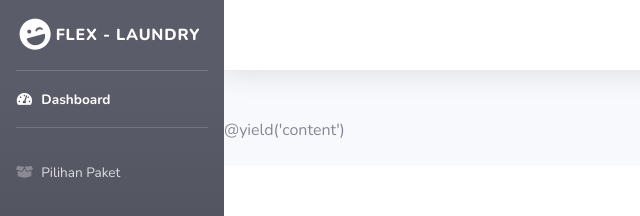
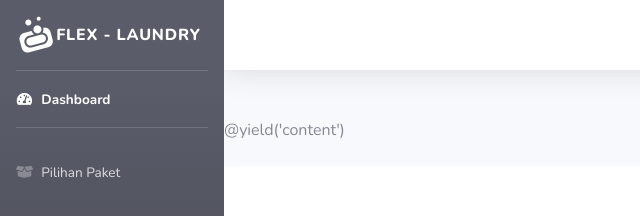
Before and after one commit to adityaqudaedah/FE-Flex-laundry, a plain HTML site: page admin/dashboard_admin.html in a window 1280 px wide. Shown: the top 216 px of the page, 0-640 px from the left. Drawn offline with nearby package versions, Linux system fonts and the light colour scheme.

Commit message:
ubah logo

```diff
--- a/admin/dashboard_admin.html
+++ b/admin/dashboard_admin.html
@@ -36,7 +36,7 @@
             <!-- Sidebar - Brand -->
             <a class="sidebar-brand d-flex align-items-center justify-content-center" href="index.html">
                 <div class="sidebar-brand-icon rotate-n-15">
-                    <i class="fas fa-laugh-wink"></i>
+                    <i class="fas fa-soap"></i>
                 </div>
                 <div class="sidebar-brand-text mx-1">FLEX - Laundry</div>
             </a>
```
